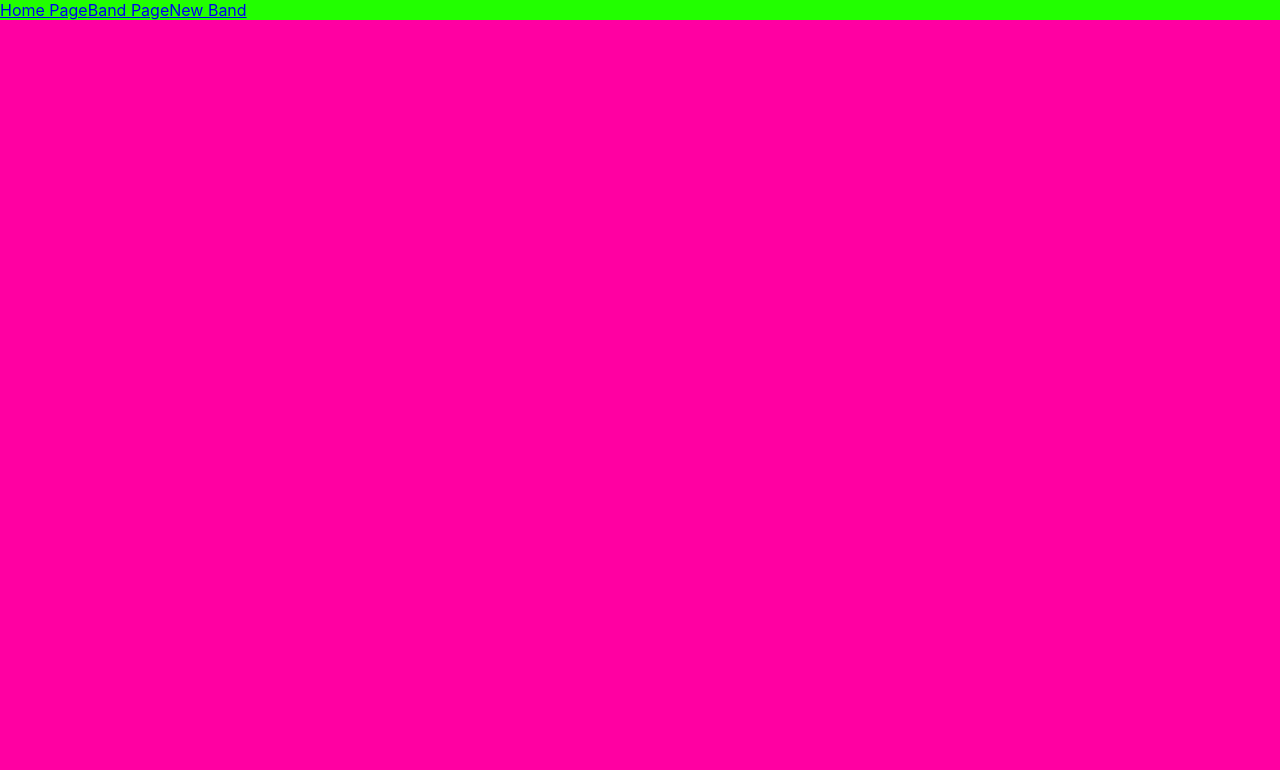
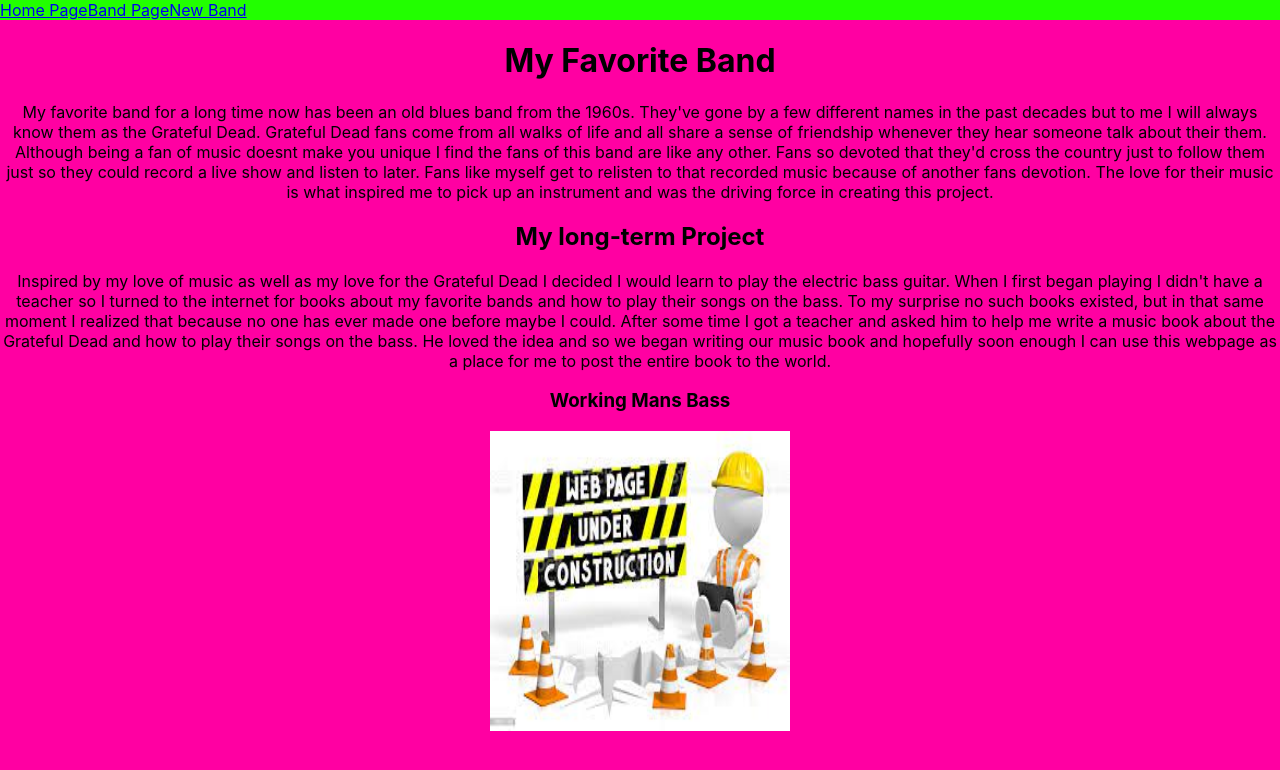
Before and after one commit to thakaj/favorite-bands, a React (Create React App) app: page / in a window 1280 px wide. Shown: the top 770 px of the page. Built offline with nearby package versions, Linux system fonts and the light colour scheme; data requests are answered from the project's data file.

Commit message:
i wanted to add a little more functionality before my assessment. I added an error feature for my form as well as changed the route so the homepage is rendered when the server starts as well as changing the title of the document within the html.

```diff
--- a/public/index.html
+++ b/public/index.html
@@ -24,7 +24,7 @@
       work correctly both with client-side routing and a non-root public URL.
       Learn how to configure a non-root public URL by running `npm run build`.
     -->
-    <title>React App</title>
+    <title>Favorite Bands</title>
   </head>
   <body>
     <noscript>You need to enable JavaScript to run this app.</noscript>
--- a/src/App.js
+++ b/src/App.js
@@ -31,7 +31,7 @@
           <Route path="/newbandpage">
             <Form addNewBand={addNewBand}/>
           </Route>
-          <Route exact path="/homepage">
+          <Route exact path="/">
               <HomePage/>
           </Route>
         </Switch>
--- a/src/components/BandPage.js
+++ b/src/components/BandPage.js
@@ -1,25 +1,21 @@
 import React, {useState} from "react"
 import BandCard from "./BandCard"
 
-//blog post => about filtering through an array that is undefined because my fetch is async
-//i will have to write about state as well. Write about the functionality i wanted to add.
-//create a <button>
 
-//first thing would be to create a button
-//probably filter through my information
-//input
 
 function BandPage({bands}){
     const [data, setData] = useState("")
+
     function handleChange(e){
         setData(e.target.value)
     }
 
     const filterArray = bands.filter((b)=> (b.name && b.name.includes(data)))
-return (
+
+    return (
     <main>
     <div className="band-header">
-            <h1>Playing In The Band</h1>
+            <h1>A collection of Grateful Dead Band Members As Well As Other Bands</h1>
             <form >
                 <label>Filter:</label>
                 <input type="text"
--- a/src/components/Form.js
+++ b/src/components/Form.js
@@ -4,7 +4,9 @@
 
 function Form({addNewBand}){
     const [newBand, setNewBand] = useState({name: "", image: "", bio: ""})
+    const [errors, setErrors]= useState([])
     const history = useHistory()
+
 
     function handleChange(e){
         let newKey = e.target.name
@@ -14,6 +16,8 @@
 
     function handleSubmit(event){
         event.preventDefault()
+        if(newBand.length > 0){
+
 
             const configureObject = {
                 method: "POST",
@@ -31,6 +35,9 @@
                 addNewBand(data)
                 history.push("/bandpage")
             })
+        }else {
+            setErrors(["Please enter text before submiting!"])
+        }
  }
 
     return (
@@ -58,6 +65,11 @@
                 placeholder="enter favorite song..."/>
             <button type= "submit">Submit</button>
          </form>
+
+         {errors.length > 0 ? errors.map((errors,index)=> (
+             <p key={index} style={{color: "black"}}>{errors}</p>
+         )):null}
+
          <h1>Preview of your Post!</h1>
          <BandCard
             id=""
--- a/src/components/NavBar.js
+++ b/src/components/NavBar.js
@@ -6,7 +6,7 @@
     return (
         <header>
         <nav>
-            <Link to="/homepage">Home Page</Link>
+            <Link to="/">Home Page</Link>
             <Link to="/bandpage">Band Page</Link>
             <Link to="/newbandpage">New Band</Link>
         </nav>
--- a/src/index.js
+++ b/src/index.js
@@ -14,7 +14,5 @@
   document.getElementById('root')
 );
 
-// If you want to start measuring performance in your app, pass a function
-// to log results (for example: reportWebVitals(console.log))
-// or send to an analytics endpoint. Learn more: https://bit.ly/CRA-vitals
+
 reportWebVitals();
```
Lines whose indentation alone changed are shown as unchanged.
